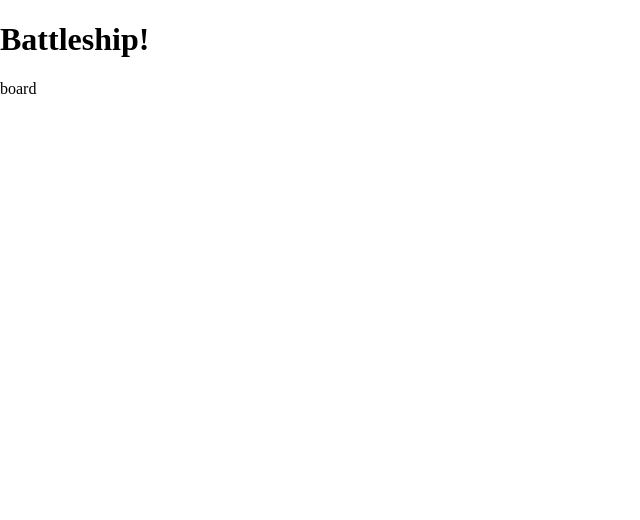
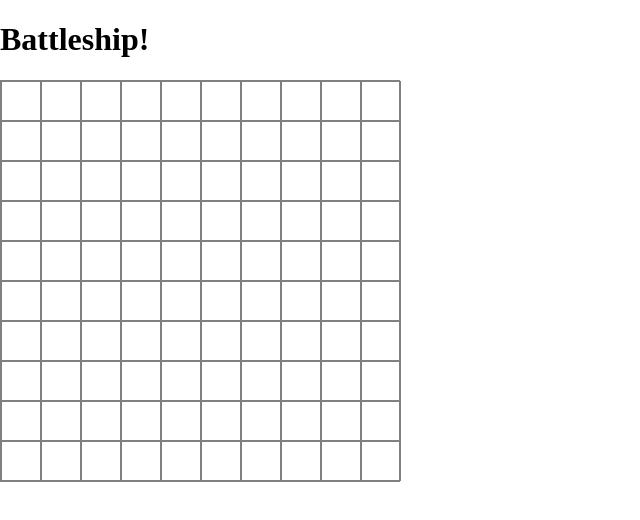
Before and after one commit to marcin10lw/battleship, a React (Vite) app: page / in a window 1280 px wide. Shown: the top 520 px of the page, without its empty margins (0-640 px from the left). Built offline with nearby package versions, Linux system fonts and the light colour scheme.

Commit message:
implemented basic board and cell click logic

```diff
--- a/src/components/Board/index.tsx
+++ b/src/components/Board/index.tsx
@@ -1,5 +1,57 @@
+import { useState } from 'react';
+
+import './style.css';
+
 const Board = () => {
-  return <section>board</section>;
+  const [grid, setGrid] = useState<string[][]>([]);
+  const rows = 10;
+  const columns = 10;
+
+  if (grid.length === 0) {
+    const newGrid: string[][] = [];
+    for (let i = 0; i < rows; i++) {
+      const newRow: string[] = [];
+      for (let j = 0; j < columns; j++) {
+        newRow.push('empty');
+      }
+
+      newGrid.push(newRow);
+    }
+
+    setGrid(newGrid);
+  }
+
+  const handleClick = (row: number, col: number) => {
+    const cell = grid[row][col];
+
+    if (cell === 'empty') {
+      const newGrid = [...grid];
+      newGrid[row][col] = 'ship';
+      setGrid(newGrid);
+    } else if (cell === 'ship') {
+      const newGrid = [...grid];
+      newGrid[row][col] = 'hit';
+      setGrid(newGrid);
+    } else if (cell === 'hit' || cell === 'miss') {
+      console.log('You already shot here');
+    }
+  };
+
+  return (
+    <section className="board">
+      {grid.map((row, rowIndex) => (
+        <div key={rowIndex} className="board__row">
+          {row.map((cell, colIndex) => (
+            <div
+              onClick={() => handleClick(rowIndex, colIndex)}
+              className={`cell ${cell}`}
+              key={colIndex}
+            ></div>
+          ))}
+        </div>
+      ))}
+    </section>
+  );
 };
 
 export default Board;
--- /dev/null
+++ b/src/components/Board/style.css
@@ -0,0 +1,32 @@
+.board {
+  display: grid;
+  grid-template-rows: repeat(10, 40px);
+  width: 400px;
+  border: 1px solid grey;
+}
+
+.board__row {
+  display: grid;
+  grid-template-columns: repeat(10, 40px);
+}
+
+.cell {
+  border: 1px solid grey;
+  cursor: pointer;
+}
+
+.cell:hover {
+  background-color: lightgrey;
+}
+
+.cell.ship {
+  background-color: #b3ccff;
+}
+
+.cell.hit {
+  background-color: #ff5050;
+}
+
+.cell.miss {
+  background-color: #99ff99;
+}
```
